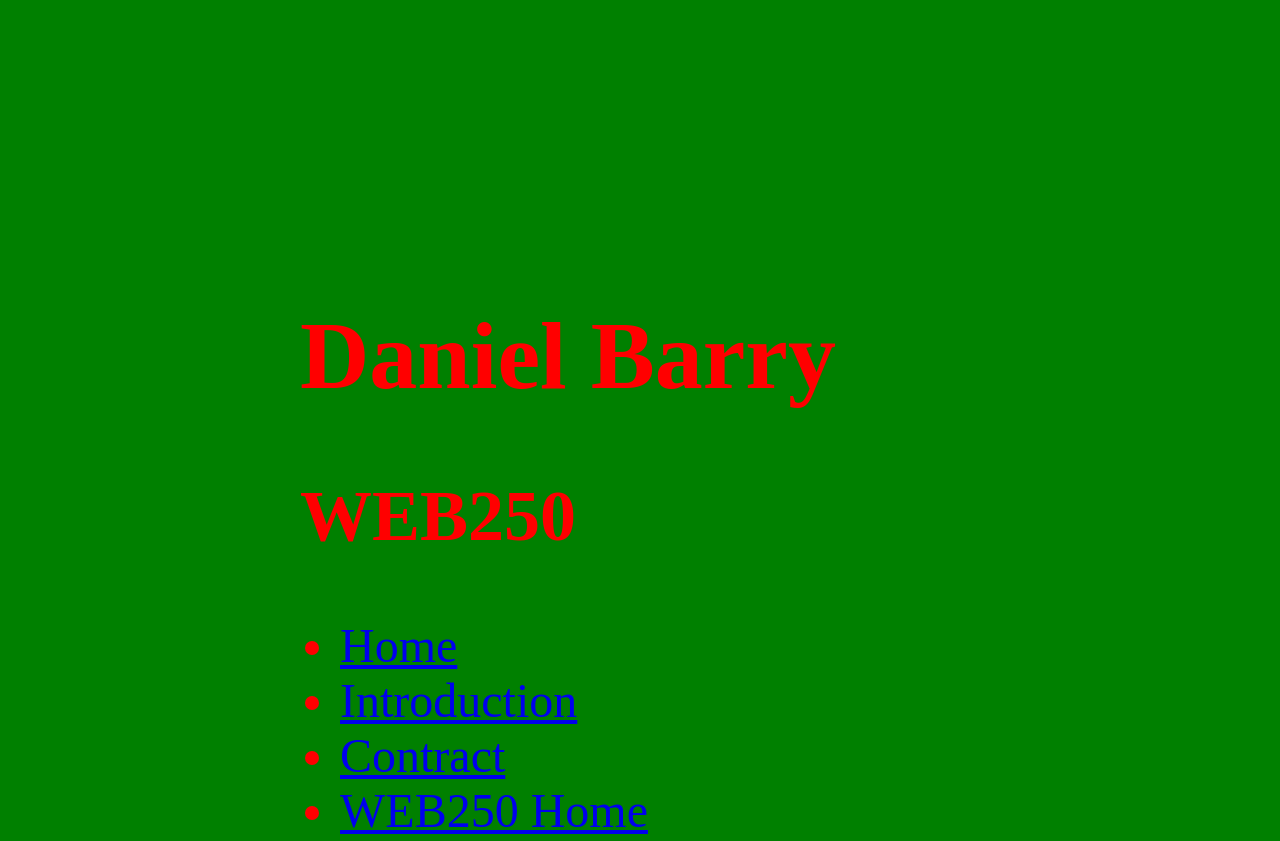
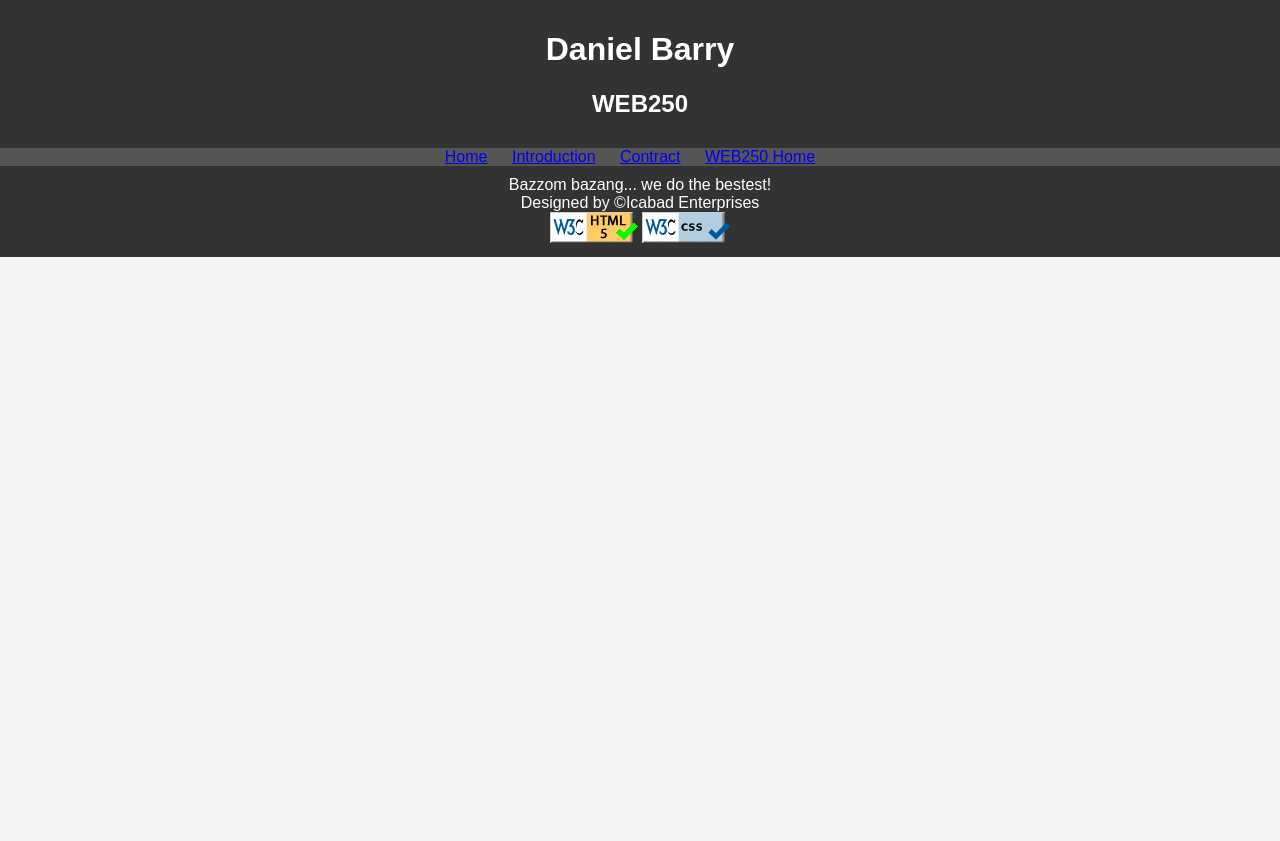
Before and after one commit to dbarry01/Dbarry01.gethub.io, a plain HTML site: page web250/index.html in a window 1280 px wide. Shown: the top 841 px of the page. After the commit the page ends 800 px from the top, so only its background shows below. Drawn offline with Linux system fonts and the light colour scheme.

Commit message:
CSS changes

```diff
--- a/web250/styles/default.css
+++ b/web250/styles/default.css
@@ -1,9 +1,39 @@
-body
-{
-  /* you better change this stuff */
-  margin: 300px;
-  font-family: papyrus;
-  color: red;
-  background-color: green;
-  font-size: 300%;
+
+body {
+  margin: 0;
+  padding: 0;
+  font-family: Arial, sans-serif;
+  background-color: #f4f4f4;
+  color: #333;
 }
+
+header {
+  background-color: #333;
+  color: #fff;
+  text-align: center;
+  padding: 10px;
+}
+
+nav {
+  background-color: #555;
+  color: #fff;
+  text-align: center;
+}
+
+nav ul {
+  list-style: none;
+  padding: 0;
+  margin: 0;
+}
+
+nav ul li {
+  display: inline;
+  margin-right: 20px;
+}
+
+footer {
+  background-color: #333;
+  color: #fff;
+  text-align: center;
+  padding: 10px;
+}
```
